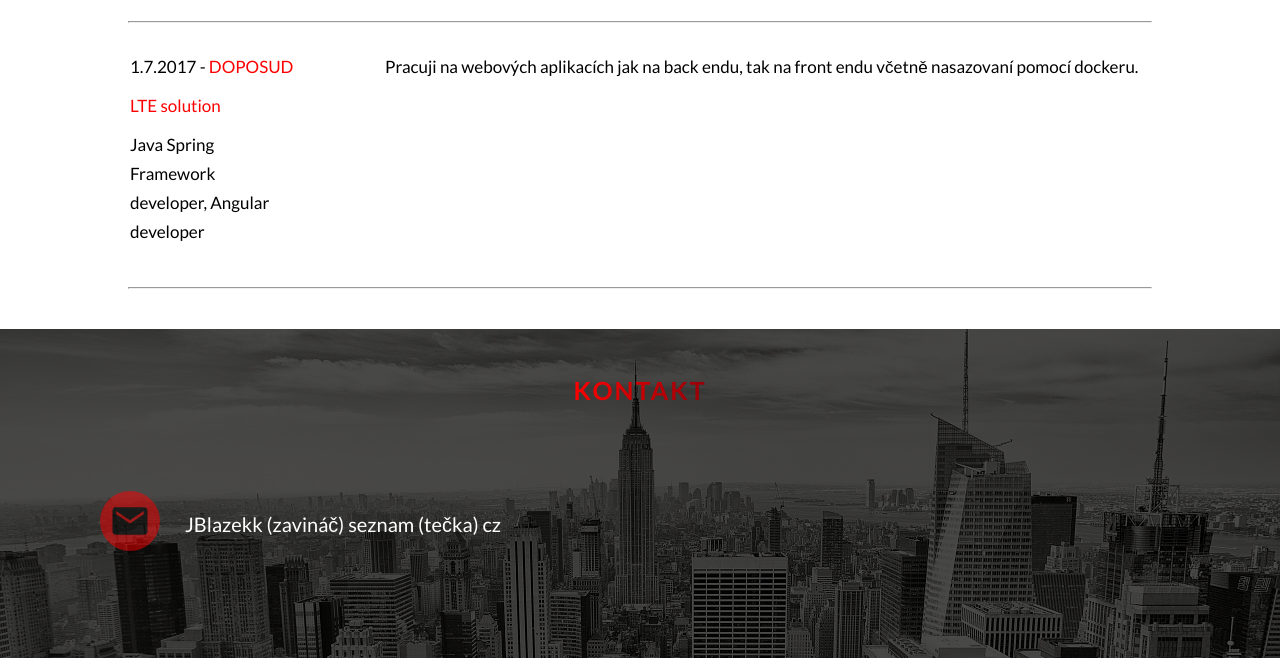
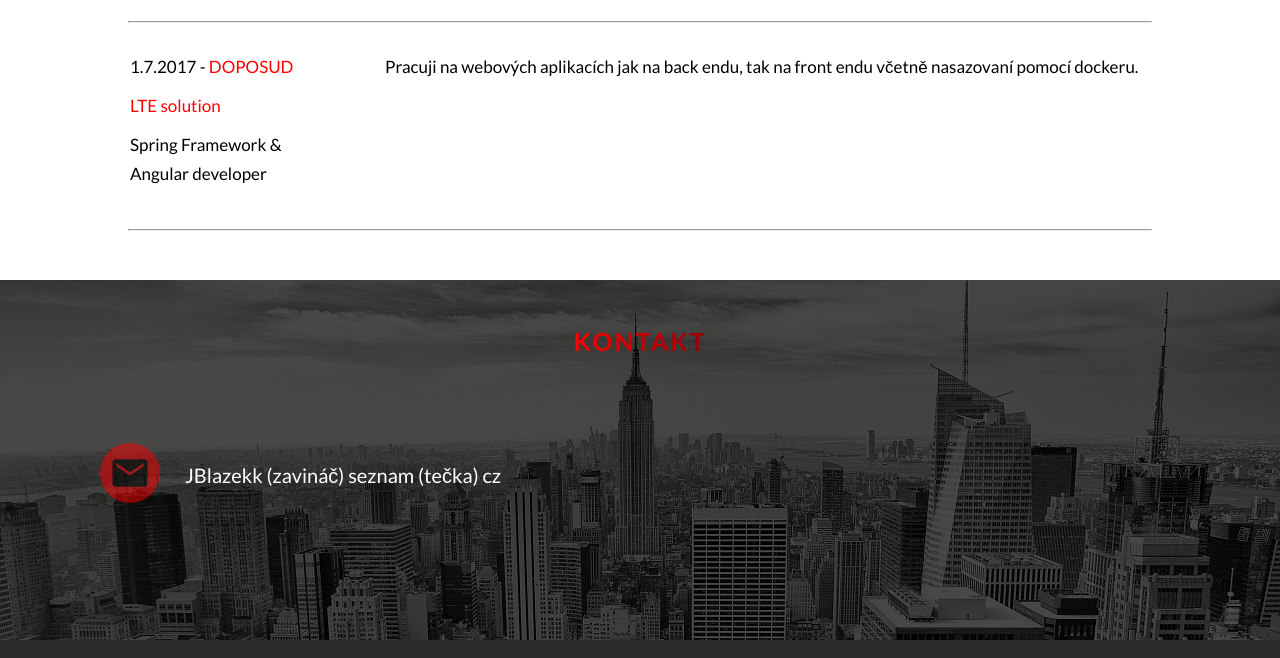
Before and after one commit to blaza168/portfolio, a website: page index.html in a window 1280 px wide. Shown: the part 1720-2378 px from the top of the page. Drawn offline with nearby package versions, Linux system fonts and the light colour scheme.

Commit message:
Change position description

```diff
--- a/index.html
+++ b/index.html
@@ -88,7 +88,7 @@
                     <span class="u-red">LTE solution</span>
                 </div>
                 <div class="row u-small-margin">
-                    Java Spring Framework developer, Angular developer
+                    Spring Framework & Angular developer
                 </div>
             </div>
             <div class="col-3-of-4">
```
